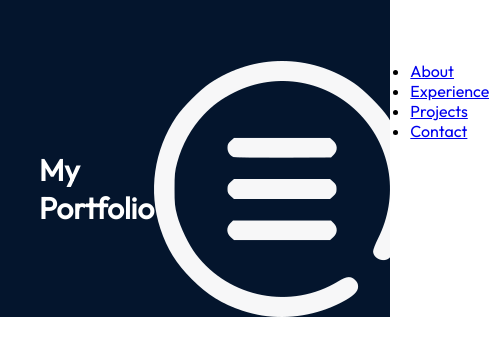
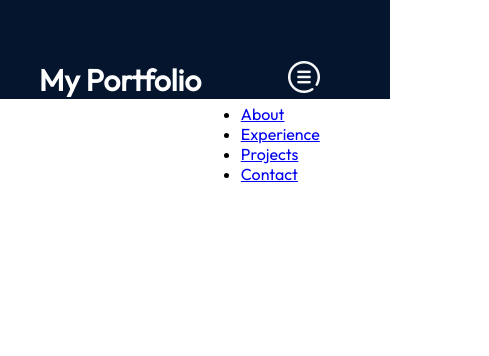
Before and after one commit to EnriLion/enrilion-blog, a React (Vite) app in the folder react-portfolio/: page / in a window 390 px wide. Shown: the top 356 px of the page, 489 px wide, since content can reach past the window. Built offline with nearby package versions, Linux system fonts and the light colour scheme.

Commit message:
Adding and fixign height of butoon menu

```diff
--- a/react-portfolio/src/components/Navbar/Navbar.jsx
+++ b/react-portfolio/src/components/Navbar/Navbar.jsx
@@ -13,7 +13,7 @@ export  const Navbar = () => {
         My Portfolio
         </a>
         <div className={styles.menu}>
-            <img className={styles.menuBtn} src={getImageUrl("nav/menuIcon.png")}/>
+            <img className={styles.menuBtn} src={getImageUrl("nav/close_menu.png")} alt="menu-button"/>
         <ul className={styles.menuItems}>
             <li>
                 <a href="#about">About</a>
--- a/react-portfolio/src/components/Navbar/Navbar.module.css
+++ b/react-portfolio/src/components/Navbar/Navbar.module.css
@@ -32,3 +32,27 @@
     color: var(--color-text);
     text-decoration: none;
 }
+
+
+@media screen  and (max-width:830px){
+    .navbar{
+        flex-direction: column;
+        align-items: flex-start;
+    }
+
+    .menu{
+        position: absolute;
+        right: 0;
+        margin-right: 10%;
+        flex-direction: column;
+        align-items: flex-end;
+        gap: 11px;
+        z-index: 3;
+    }
+
+    .menuBtn{
+        height: 2rem;
+        width: auto;
+    }
+
+}
```
Also changed, not shown: react-portfolio/assets/nav/close_menu.png (renamed from react-portfolio/assets/nav/menuIcon.png).
